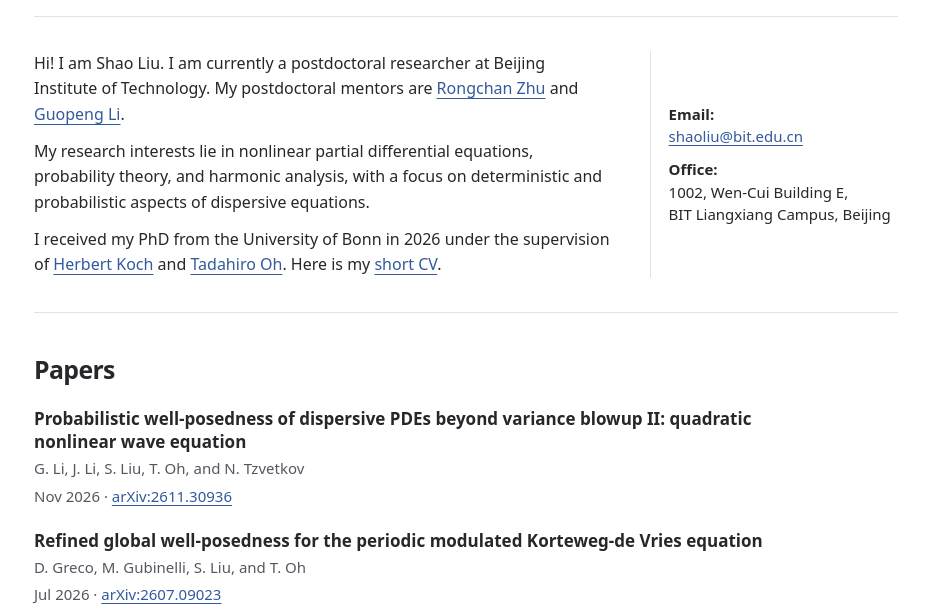
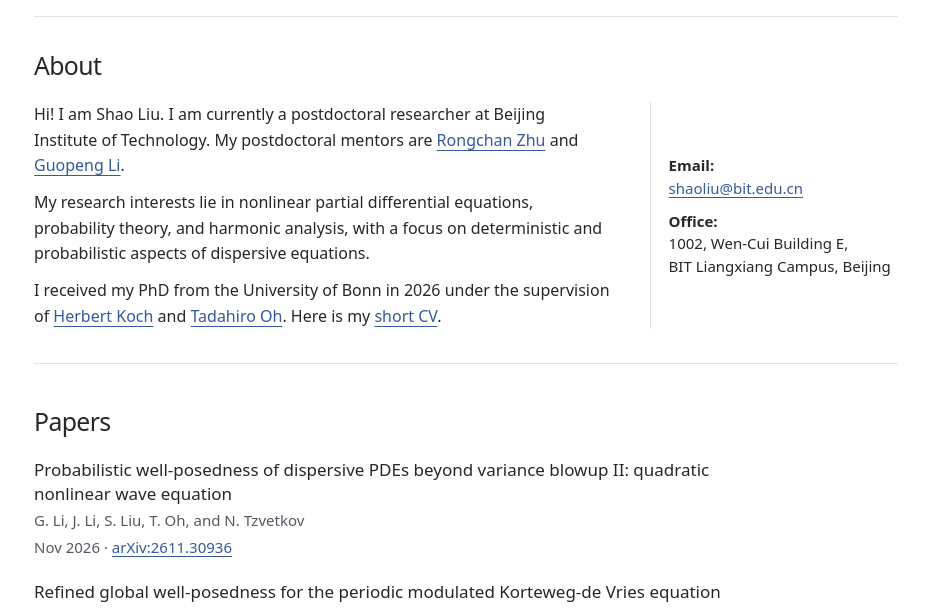
Before and after one commit to shao-liu/shao-liu.github.io, a plain HTML site: page index.html in a window 1280 px wide. Shown: the part 160-772 px from the top of the page, without its empty margins (174-1102 px from the left). Drawn offline with Linux system fonts and the light colour scheme.

Commit message:
Show About heading and soften home and CV typography

```diff
--- a/index.html
+++ b/index.html
@@ -6,7 +6,7 @@
   <meta name="description" content="Shao Liu's academic homepage. Research in nonlinear partial differential equations, dispersive PDEs, and harmonic analysis.">
   <meta name="theme-color" content="#ffffff">
   <title>Shao Liu | Mathematics</title>
-  <link rel="stylesheet" href="styles.css">
+  <link rel="stylesheet" href="styles.css?v=2">
 </head>
 <body>
   <a class="skip-link" href="#main">Skip to content</a>
@@ -20,7 +20,7 @@
       </p>
     </div>
     <nav class="site-nav" aria-label="Main navigation">
-      <a href="#top">About</a>
+      <a href="#research">About</a>
       <a href="#papers">Papers</a>
       <a href="#talks">Talks</a>
       <a href="#teaching">Teaching</a>
@@ -28,7 +28,8 @@
   </header>
 
   <main class="wrap" id="main" tabindex="-1">
-    <section class="introduction" id="research" aria-label="About">
+    <section class="introduction" id="research" aria-labelledby="about-title">
+      <h2 id="about-title">About</h2>
       <div class="bio">
         <p>
           Hi! I am Shao Liu. I am currently a postdoctoral researcher at Beijing Institute of Technology.
--- a/styles.css
+++ b/styles.css
@@ -10,6 +10,7 @@
   --sans: system-ui, -apple-system, BlinkMacSystemFont, "Segoe UI", sans-serif;
   --gutter: clamp(1.125rem, 5vw, 3.5rem);
   --aside: 15.5rem;
+  --heading-gap: clamp(1rem, 2.4vw, 1.35rem);
 }
 
 html {
@@ -107,8 +108,14 @@ h1, h2, h3, p, dl, dd {
 .introduction {
   display: grid;
   grid-template-columns: minmax(0, 1fr);
-  gap: 1.2rem;
+  row-gap: var(--heading-gap);
   padding-block: clamp(1.375rem, 3.5vw, 2.125rem);
+  scroll-margin-top: 1rem;
+}
+
+.introduction > h2 {
+  grid-column: 1 / -1;
+  margin-bottom: 0;
 }
 
 h1 {
@@ -167,9 +174,9 @@ h1 {
 }
 
 h2 {
-  margin-bottom: clamp(1rem, 2.4vw, 1.35rem);
+  margin-bottom: var(--heading-gap);
   font-size: clamp(1.35rem, 2.5vw, 1.55rem);
-  font-weight: 600;
+  font-weight: 500;
   letter-spacing: -0.025em;
   line-height: 1.2;
 }
@@ -191,7 +198,7 @@ h2 {
   max-width: 76ch;
   margin-bottom: 0.2rem;
   font-size: clamp(1rem, 1.75vw, 1.0625rem);
-  font-weight: 550;
+  font-weight: 500;
   line-height: 1.4;
   overflow-wrap: anywhere;
   text-wrap: pretty;
@@ -263,7 +270,7 @@ h2 {
 
 .education h3 {
   font-size: 1rem;
-  font-weight: 600;
+  font-weight: 500;
 }
 
 .education-detail {
@@ -290,7 +297,7 @@ h2 {
   .introduction {
     grid-template-columns: minmax(0, 1fr) minmax(min(var(--aside), 40%), 0.43fr);
     align-items: center;
-    gap: clamp(1.35rem, 4vw, 2.5rem);
+    column-gap: clamp(1.35rem, 4vw, 2.5rem);
   }
 
   .contact {
@@ -353,6 +360,10 @@ h2 {
 }
 
 @media print {
+  :root {
+    --heading-gap: 0.7rem;
+  }
+
   .site-nav, .site-footer, .skip-link {
     display: none;
   }
@@ -384,7 +395,6 @@ h2 {
   }
 
   h2 {
-    margin-bottom: 0.7rem;
     font-size: 1.4rem;
   }
 
```
Also changed, not shown: cv.html (+1 -1 lines).
